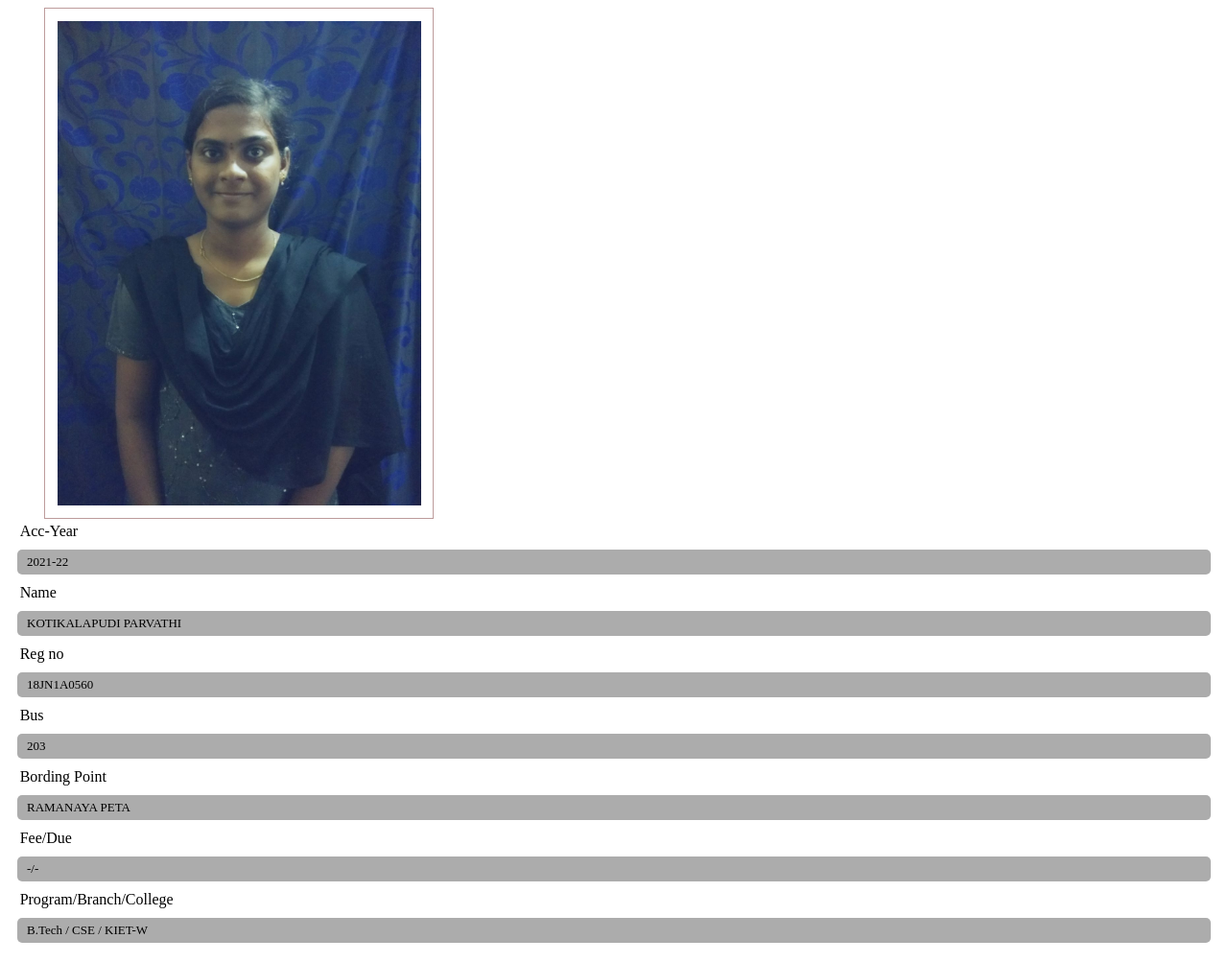
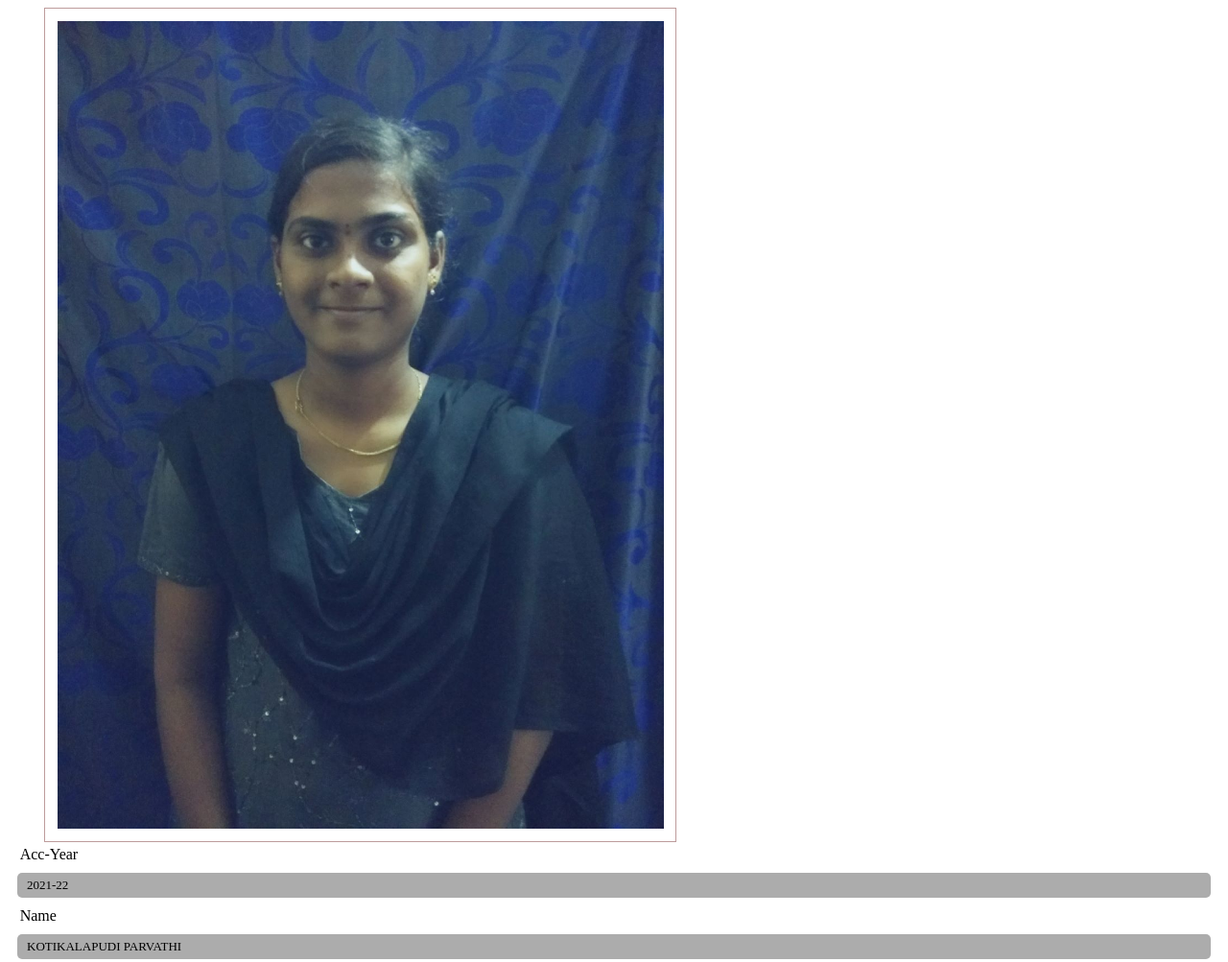
Before and after one commit to PARVATHI166DEVI/bus_id, a plain HTML site: page index.html in a window 1280 px wide. Shown: the top 1003 px of the page at 96% size. Drawn offline with Linux system fonts and the light colour scheme.

Commit message:
Update index.html

```diff
--- a/index.html
+++ b/index.html
@@ -8,7 +8,7 @@
     <link rel="stylesheet" href="id.css">
 </head>
 <body>
-    <img src="images/passport.jpg" style="height: 30%; width: 30%;border: 1px solid rgb(189, 155, 155); padding: 1%;margin-left: 3%;">
+    <img src="images/passport.jpg" style="height: 50%; width: 50%;border: 1px solid rgb(189, 155, 155); padding: 1%;margin-left: 3%;">
     <br>
     <span class="heading">Acc-Year</span>
     <div>2021-22</div>
```
